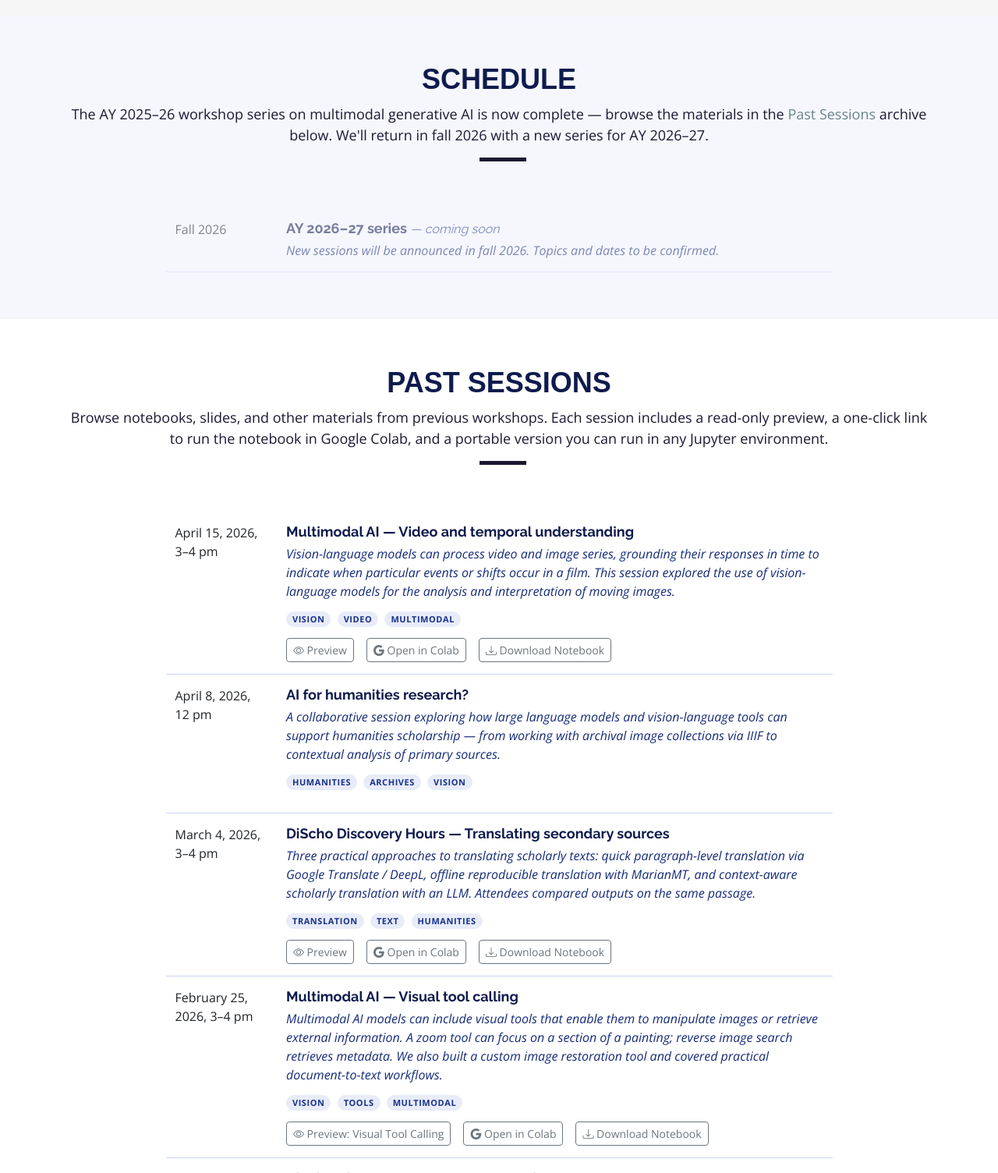
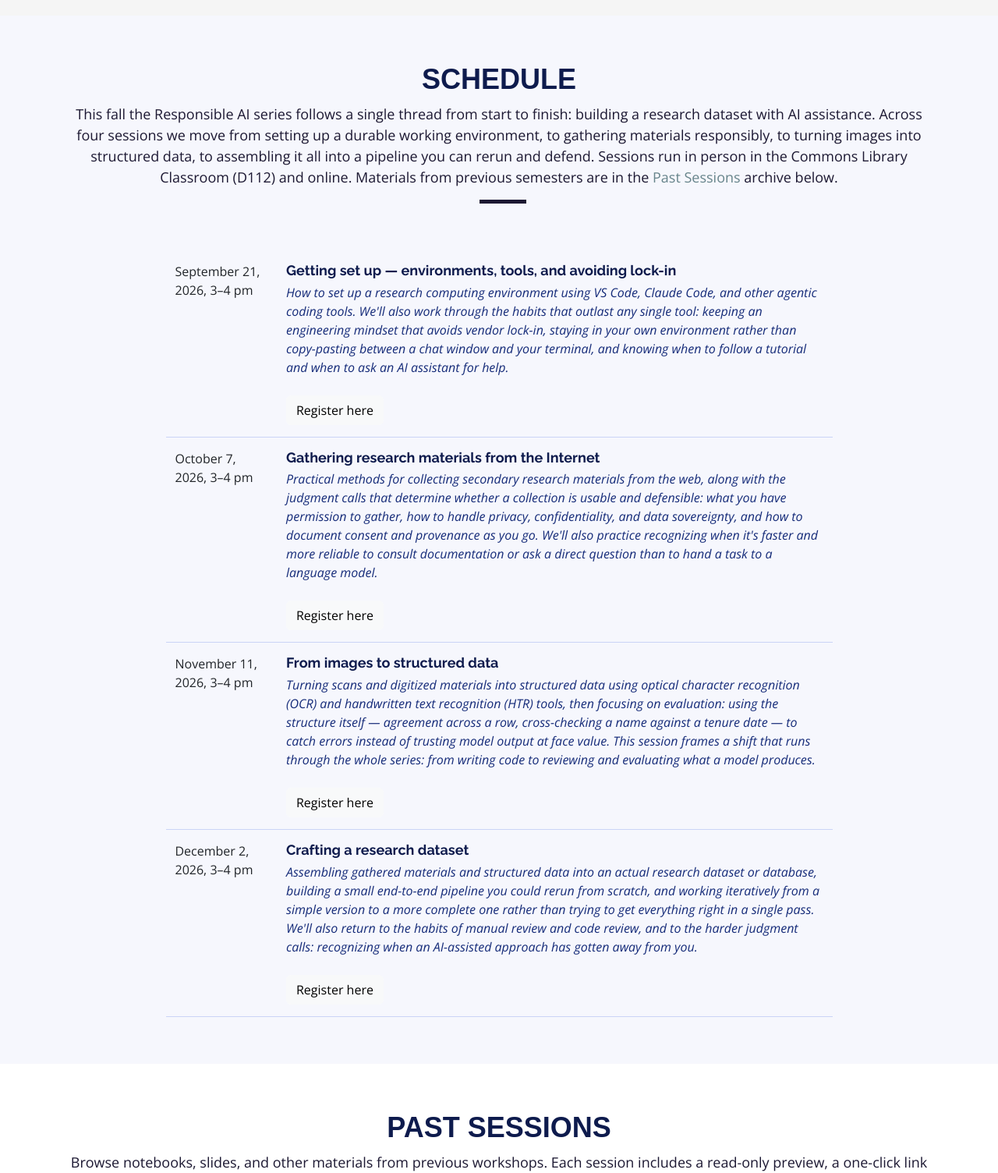
Before and after one commit to PULdischo/responsible-ai, an Eleventy site: page index.njk in a window 1280 px wide. Shown: the part 780-2284 px from the top of the page at 78% size. Built offline with nearby package versions, Linux system fonts and the light colour scheme; Eleventy itself is replaced by a stand-in of ours; files that its build step writes are made by us from their sources; grey boxes are pictures that could not be loaded; a web font is replaced by a local one.

Commit message:
new fall semester

```diff
--- a/index.njk
+++ b/index.njk
@@ -29,7 +29,7 @@ aboutEvent: Responsible AI is a series of workshops that will introduce you to t
       <div class="container" data-aos="fade-up">
         <div class="section-header">
           <h2>Schedule</h2>
-          <p>The AY 2025–26 workshop series on multimodal generative AI is now complete — browse the materials in the <a href="#archive" class="scrollto">Past Sessions</a> archive below. We'll return in fall 2026 with a new series for AY 2026–27.</p>
+          <p>This fall the Responsible AI series follows a single thread from start to finish: building a research dataset with AI assistance. Across four sessions we move from setting up a durable working environment, to gathering materials responsibly, to turning images into structured data, to assembling it all into a pipeline you can rerun and defend. Sessions run in person in the Commons Library Classroom (D112) and online. Materials from previous semesters are in the <a href="#archive" class="scrollto">Past Sessions</a> archive below.</p>
         </div>
 
 
@@ -37,13 +37,43 @@ aboutEvent: Responsible AI is a series of workshops that will introduce you to t
         <div class="row justify-content-center" data-aos="fade-up" data-aos-delay="200">
           <div class="col-lg-9">
 
+            <div class="row schedule-item">
+              <div class="col-md-2"><time>September 21, 2026, 3–4 pm</time></div>
+              <div class="col-md-10">
+                <h4>Getting set up — environments, tools, and avoiding lock-in</h4>
+                <p>How to set up a research computing environment using VS Code, Claude Code, and other agentic coding tools. We'll also work through the habits that outlast any single tool: keeping an engineering mindset that avoids vendor lock-in, staying in your own environment rather than copy-pasting between a chat window and your terminal, and knowing when to follow a tutorial and when to ask an AI assistant for help.</p>
+                <br>
+                <a href="https://libcal.princeton.edu/event/17407264"><button type="button" class="btn btn-light">Register here</button></a>
+              </div>
+            </div>
 
-            <!-- AY 2026–27 placeholder -->
-            <div class="row schedule-item" style="opacity: 0.55;">
-              <div class="col-md-2"><time>Fall 2026</time></div>
+            <div class="row schedule-item">
+              <div class="col-md-2"><time>October 7, 2026, 3–4 pm</time></div>
               <div class="col-md-10">
-                <h4>AY 2026–27 series <span>— coming soon</span></h4>
-                <p>New sessions will be announced in fall 2026. Topics and dates to be confirmed.</p>
+                <h4>Gathering research materials from the Internet</h4>
+                <p>Practical methods for collecting secondary research materials from the web, along with the judgment calls that determine whether a collection is usable and defensible: what you have permission to gather, how to handle privacy, confidentiality, and data sovereignty, and how to document consent and provenance as you go. We'll also practice recognizing when it's faster and more reliable to consult documentation or ask a direct question than to hand a task to a language model.</p>
+                <br>
+                <a href="https://libcal.princeton.edu/event/17407548"><button type="button" class="btn btn-light">Register here</button></a>
+              </div>
+            </div>
+
+            <div class="row schedule-item">
+              <div class="col-md-2"><time>November 11, 2026, 3–4 pm</time></div>
+              <div class="col-md-10">
+                <h4>From images to structured data</h4>
+                <p>Turning scans and digitized materials into structured data using optical character recognition (OCR) and handwritten text recognition (HTR) tools, then focusing on evaluation: using the structure itself — agreement across a row, cross-checking a name against a tenure date — to catch errors instead of trusting model output at face value. This session frames a shift that runs through the whole series: from writing code to reviewing and evaluating what a model produces.</p>
+                <br>
+                <a href="https://libcal.princeton.edu/event/17407707"><button type="button" class="btn btn-light">Register here</button></a>
+              </div>
+            </div>
+
+            <div class="row schedule-item">
+              <div class="col-md-2"><time>December 2, 2026, 3–4 pm</time></div>
+              <div class="col-md-10">
+                <h4>Crafting a research dataset</h4>
+                <p>Assembling gathered materials and structured data into an actual research dataset or database, building a small end-to-end pipeline you could rerun from scratch, and working iteratively from a simple version to a more complete one rather than trying to get everything right in a single pass. We'll also return to the habits of manual review and code review, and to the harder judgment calls: recognizing when an AI-assisted approach has gotten away from you.</p>
+                <br>
+                <a href="https://libcal.princeton.edu/event/17407761"><button type="button" class="btn btn-light">Register here</button></a>
               </div>
             </div>
 
```
